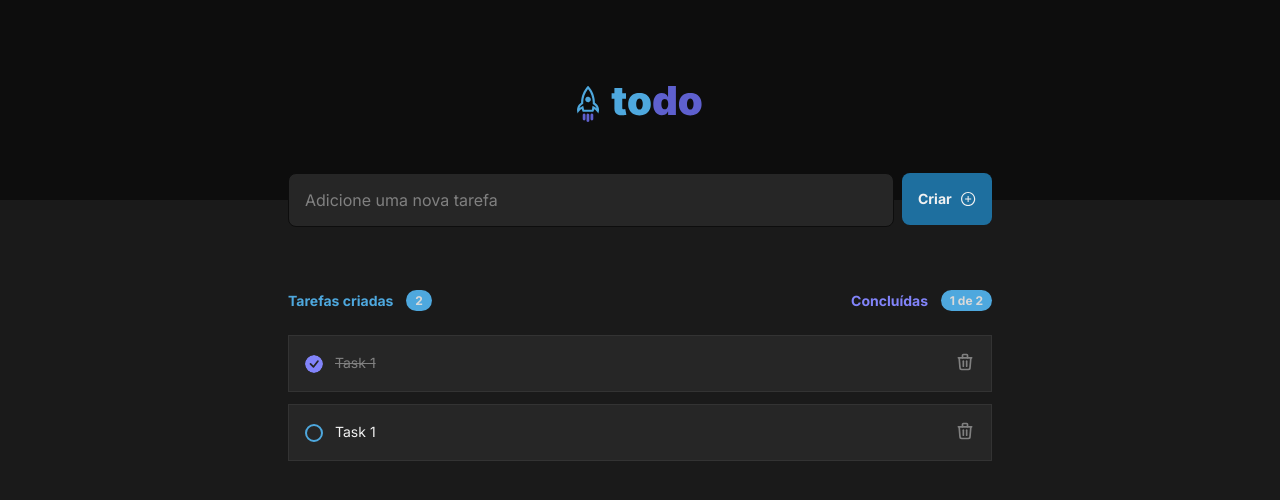
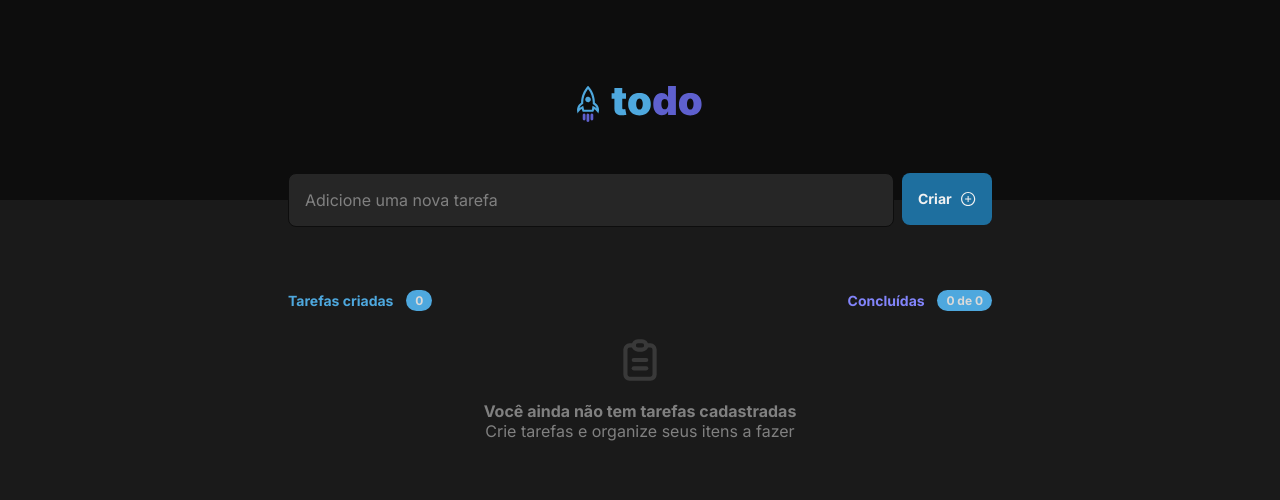
Before and after one commit to mariavitoriamachado/todo-list, a React (Vite) app: page / in a window 1280 px wide. Shown: the top 500 px of the page. Built offline with nearby package versions, Linux system fonts and the light colour scheme.

Commit message:
feature: add localStorage

```diff
--- a/src/App.tsx
+++ b/src/App.tsx
@@ -1,7 +1,8 @@
-import { useState } from 'react';
+import { useEffect, useState } from 'react';
 import { Header } from './components/Header/index';
 import { Tasks } from './components/Tasks';
 
+const LOCAL_STORAGE_KEY = 'todo:savedTasks';
 export interface ITask {
   id: string;
   title: string;
@@ -9,21 +10,23 @@
 }
 
 function App() {
-  const [tasks, setTasks] = useState<ITask[]>([
-    {
-      id: '1',
-      title: 'Task 1',
-      isCompleted: true,
-    },
-    {
-      id: '2',
-      title: 'Task 1',
-      isCompleted: false,
-    },
-  ]);
+  const [tasks, setTasks] = useState<ITask[]>([]);
+
+  function loadSaveTasks() {
+    const saved = localStorage.getItem(LOCAL_STORAGE_KEY);
+    if (saved) [setTasks(JSON.parse(saved))];
+  }
+
+  useEffect (() => {
+    loadSaveTasks();
+  }, [])
+  function setTasksAndSave(newTasks: ITask[]) {
+    setTasks(newTasks);
+    localStorage.setItem(LOCAL_STORAGE_KEY, JSON.stringify(newTasks));
+  }
 
   function addTask(taskTitle: string) {
-    setTasks([
+    setTasksAndSave([
       ...tasks,
       {
         id: crypto.randomUUID(),
@@ -35,7 +38,7 @@
 
   function deleteTaskById(taskId: string) {
     const newTasks = tasks.filter((task) => task.id !== taskId);
-    setTasks(newTasks);
+    setTasksAndSave(newTasks);
   }
 
   function toggleTaskCompleteId(taskId: string) {
@@ -48,7 +51,7 @@
       }
       return task;
     });
-    setTasks(newTasks);
+    setTasksAndSave(newTasks);
   }
 
   return (
--- a/src/components/Tasks/index.tsx
+++ b/src/components/Tasks/index.tsx
@@ -1,3 +1,4 @@
+import { TbClipboardText } from 'react-icons/tb';
 import { ITask } from '../../App';
 import { Task } from '../Task';
 import styles from './tasks.module.css';
@@ -35,6 +36,16 @@
             onComplete={onComplete}
           />
         ))}
+
+        {tasks.length <= 0 && (
+          <section className={styles.empty}>
+            <TbClipboardText size={50} />
+            <div>
+              <p>Você ainda não tem tarefas cadastradas</p>
+              <span>Crie tarefas e organize seus itens a fazer</span>
+            </div>
+          </section>
+        )}
       </div>
     </section>
   );
--- a/src/components/Tasks/tasks.module.css
+++ b/src/components/Tasks/tasks.module.css
@@ -42,3 +42,22 @@
   flex-direction: column;
   gap: 0.75rem;
 }
+
+.empty {
+  margin-top: flex;
+  display: flex;
+  align-items: center;
+  justify-content: center;
+  flex-direction: column;
+  gap: 1rem;
+  color: var(--gray-300);
+  text-align: center;
+}
+
+.empty svg {
+  opacity: 0.3;
+}
+
+.empty p {
+  font-weight: 700;
+}
```
